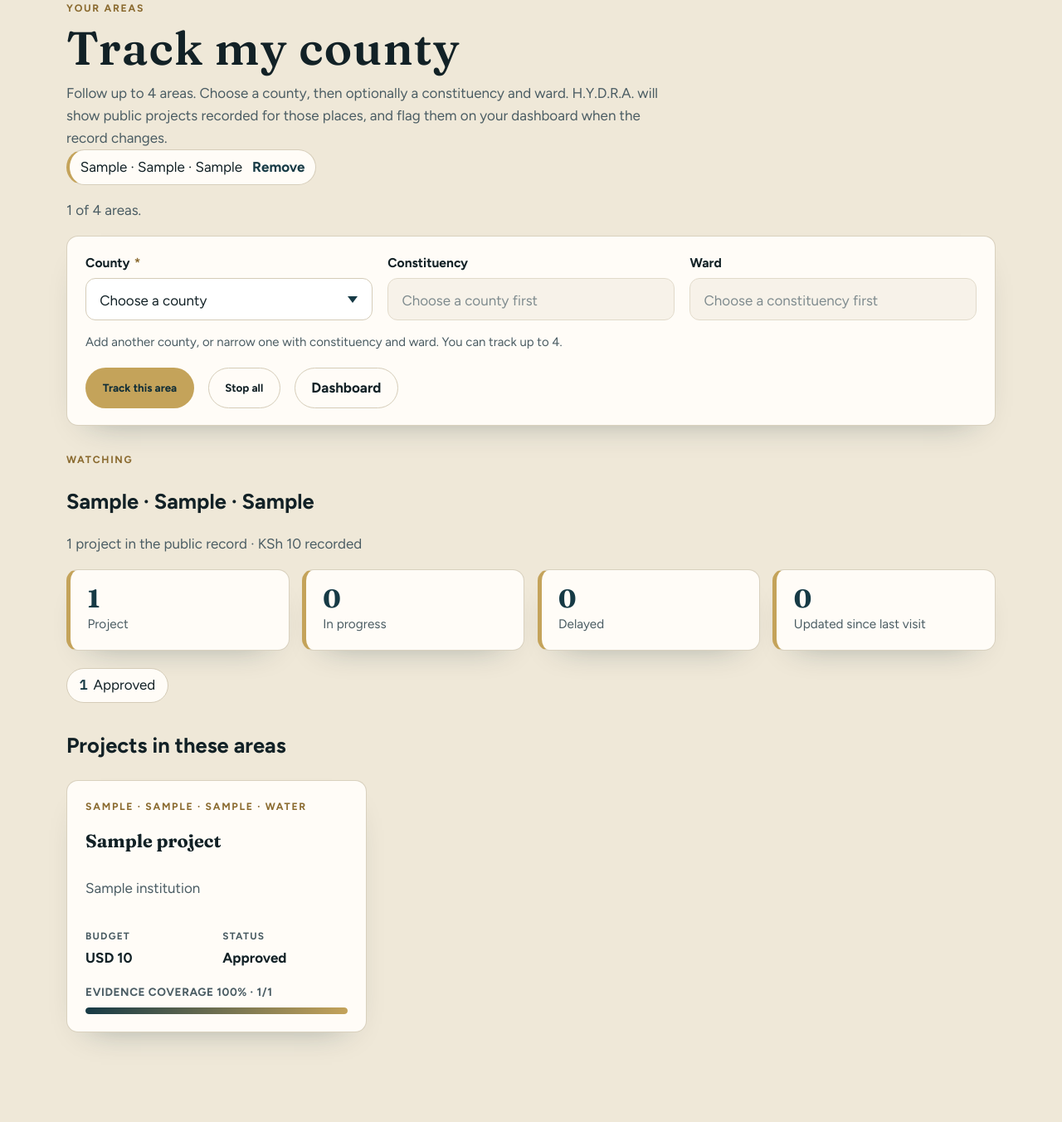
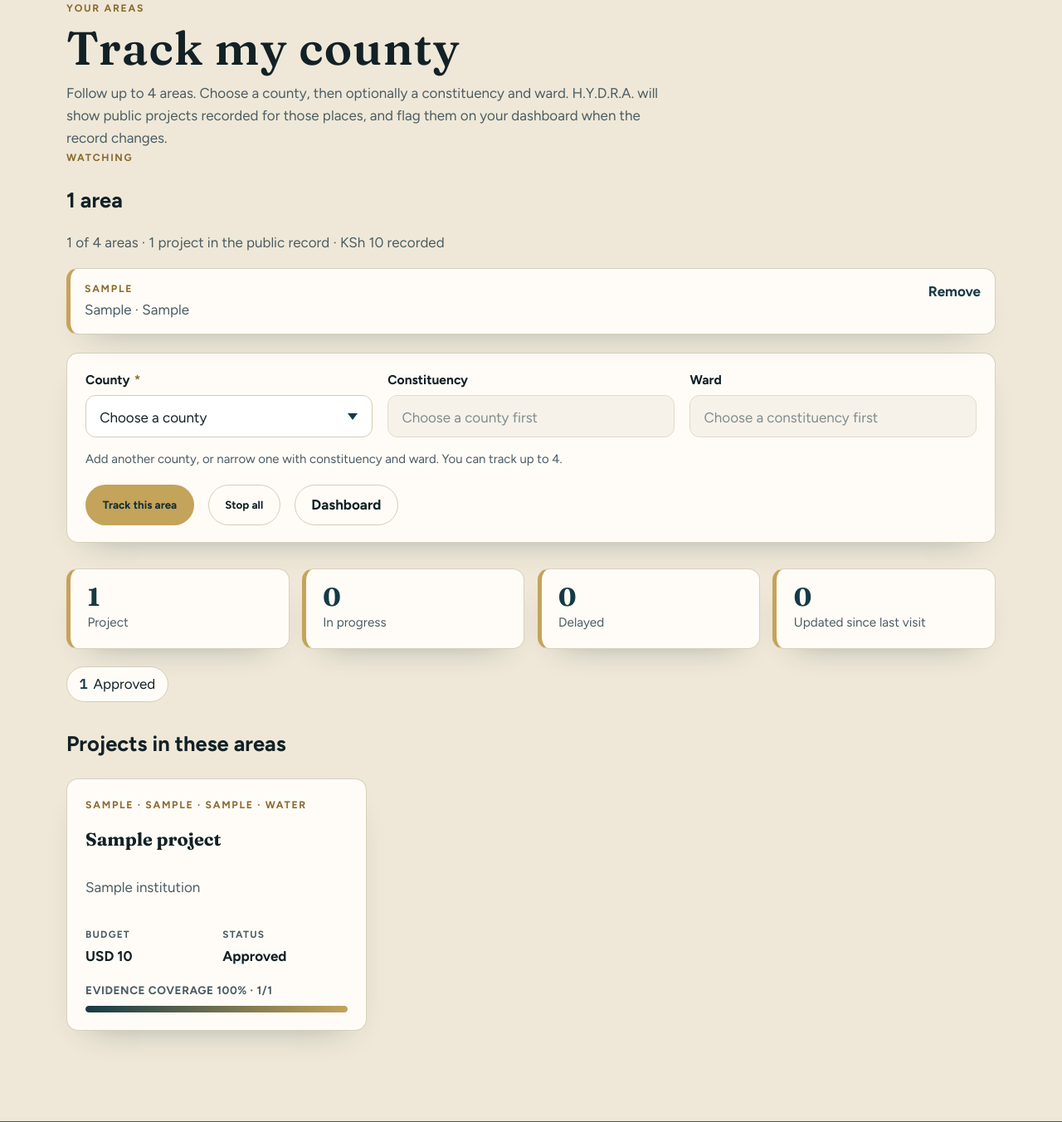
Before and after one commit to dukelester/the_hydra, a Django app: page /accounts/my-county/ in a window 1280 px wide. Shown: the part 73-1425 px from the top of the page at 83% size. Run offline with Django 5.2, Linux system fonts and the light colour scheme; a user stored in the database is signed in; tables that the repository leaves empty hold one stand-in row (values such as "Sample post").

Commit message:
updated the dashboard for better tracking and visibility

```diff
--- a/static/css/app.css
+++ b/static/css/app.css
@@ -1517,44 +1517,36 @@ textarea:focus,
 .area-form .field .error { margin: 0; }
 .area-form-help { margin: 0 0 1.05rem; }
 .area-form .form-actions { margin-top: 0.15rem; }
-.area-watch-list {
+.area-limit h2 {
+  font-family: var(--font-display);
+  font-size: 1.45rem;
+  margin: 0.15rem 0 0.35rem;
+}
+.area-limit .form-actions { margin-top: 1rem; }
+.area-cards {
   list-style: none;
-  margin: 0 0 0.65rem;
+  margin: 0 0 1.3rem;
   padding: 0;
-  display: flex;
-  flex-wrap: wrap;
-  gap: 0.55rem;
-}
-.area-watch-list li {
-  display: inline-flex;
-  align-items: center;
-  gap: 0.7rem;
-  padding: 0.4rem 0.75rem;
+  display: grid;
+  grid-template-columns: repeat(auto-fit, minmax(14rem, 1fr));
+  gap: 0.75rem;
+}
+.area-cards.is-compact { margin-bottom: 1rem; }
+.area-card {
+  display: flex;
+  justify-content: space-between;
+  align-items: flex-start;
+  gap: 0.75rem;
+  padding: 0.85rem 1rem;
   background: var(--card);
   border: 1px solid rgba(213, 204, 184, 0.95);
-  border-left: 4px solid var(--gold);
-  border-radius: 999px;
-}
-.area-watch-list form { margin: 0; }
-.area-watch-list {
-  list-style: none;
-  margin: 0 0 0.65rem;
-  padding: 0;
-  display: flex;
-  flex-wrap: wrap;
-  gap: 0.55rem;
-}
-.area-watch-list li {
-  display: inline-flex;
-  align-items: center;
-  gap: 0.7rem;
-  padding: 0.4rem 0.75rem;
-  background: var(--card);
-  border: 1px solid rgba(213, 204, 184, 0.95);
-  border-left: 4px solid var(--gold);
-  border-radius: 999px;
-}
-.area-watch-list form { margin: 0; }
+  border-left: 5px solid var(--gold);
+  border-radius: var(--radius);
+  box-shadow: var(--shadow);
+}
+.area-card .eyebrow { margin-bottom: 0.15rem; }
+.area-card-place { margin: 0; color: var(--ink-soft); }
+.area-card form { margin: 0; }
 .area-feed-head { margin: 0 0 1rem; }
 .area-feed-head h2 { margin-bottom: 0.25rem; }
 .area-stats { margin-bottom: 1.2rem; }
--- /dev/null
+++ b/templates/accounts/_area_watch_cards.html
@@ -0,0 +1,18 @@
+<ul class="area-cards{% if compact %} is-compact{% endif %}">
+  {% for watch in watches %}
+    <li class="area-card">
+      <div>
+        <p class="eyebrow">{{ watch.county }}</p>
+        <p class="area-card-place">
+          {% if watch.constituency %}{{ watch.constituency }}{% else %}Whole county{% endif %}{% if watch.ward %} · {{ watch.ward }}{% endif %}
+        </p>
+      </div>
+      {% if removable %}
+        <form method="post">
+          {% csrf_token %}
+          <button class="text-link" type="submit" name="remove" value="{{ watch.pk }}">Remove</button>
+        </form>
+      {% endif %}
+    </li>
+  {% endfor %}
+</ul>
--- a/templates/accounts/dashboard.html
+++ b/templates/accounts/dashboard.html
@@ -50,7 +50,8 @@
       <a class="text-link" href="{% url 'accounts:my-county' %}">{% if area.watching %}Open feed{% else %}Set up{% endif %}</a>
     </div>
     {% if area.watching %}
-      <p class="muted">Watching {{ area.label }}. {{ area.area_count }} project{{ area.area_count|pluralize }} in the record{% if area.area_update_count %} · {{ area.area_update_count }} updated since your last visit{% endif %}.</p>
+      <p class="muted">{{ area.watch_count }} area{{ area.watch_count|pluralize }} · {{ area.area_count }} project{{ area.area_count|pluralize }} in the record{% if area.area_update_count %} · {{ area.area_update_count }} updated since your last visit{% endif %}.</p>
+      {% include "accounts/_area_watch_cards.html" with watches=area.watches compact=True %}
       <div class="card-grid dashboard-recent">
         {% for project in area.projects|slice:":4" %}
           {% include "components/project_card.html" %}
--- a/templates/accounts/my_county.html
+++ b/templates/accounts/my_county.html
@@ -8,19 +8,15 @@
 </section>
 
 <section class="area-page">
-  {% if area.watches %}
-    <ul class="area-watch-list">
-      {% for watch in area.watches %}
-        <li>
-          <span>{{ watch.label }}</span>
-          <form method="post">
-            {% csrf_token %}
-            <button class="text-link" type="submit" name="remove" value="{{ watch.pk }}">Remove</button>
-          </form>
-        </li>
-      {% endfor %}
-    </ul>
-    <p class="muted">{{ area.watch_count }} of {{ area.max_watches }} area{{ area.max_watches|pluralize }}.</p>
+  {% if area.watching %}
+    <header class="area-feed-head">
+      <div>
+        <p class="eyebrow">Watching</p>
+        <h2>{{ area.watch_count }} area{{ area.watch_count|pluralize }}</h2>
+        <p class="muted">{{ area.watch_count }} of {{ area.max_watches }} area{{ area.max_watches|pluralize }} · {{ area.area_count }} project{{ area.area_count|pluralize }} in the public record{% if area.total_budget %} · {{ area.total_budget }} recorded{% endif %}</p>
+      </div>
+    </header>
+    {% include "accounts/_area_watch_cards.html" with watches=area.watches removable=True %}
   {% endif %}
 
   {% if area.can_add %}
@@ -55,25 +51,20 @@
         <a class="btn btn-secondary" href="{% url 'accounts:dashboard' %}">Dashboard</a>
       </div>
     </form>
-  {% else %}
-    <p class="search-empty">You are tracking {{ area.max_watches }} areas. Remove one to add another.</p>
-    <div class="form-actions">
-      <form method="post">
+  {% elif area.watching %}
+    <aside class="area-form area-limit" role="status">
+      <p class="eyebrow">Limit reached</p>
+      <h2>You are tracking {{ area.max_watches }} areas</h2>
+      <p class="muted">Remove a card above to add a different county, constituency, or ward.</p>
+      <form class="form-actions" method="post">
         {% csrf_token %}
         <button class="btn btn-secondary" type="submit" name="intent" value="stop">Stop all</button>
+        <a class="btn btn-secondary" href="{% url 'accounts:dashboard' %}">Dashboard</a>
       </form>
-      <a class="btn btn-secondary" href="{% url 'accounts:dashboard' %}">Dashboard</a>
-    </div>
+    </aside>
   {% endif %}
 
   {% if area.watching %}
-    <header class="area-feed-head">
-      <div>
-        <p class="eyebrow">Watching</p>
-        <h2>{{ area.label }}</h2>
-        <p class="muted">{{ area.area_count }} project{{ area.area_count|pluralize }} in the public record{% if area.total_budget %} · {{ area.total_budget }} recorded{% endif %}</p>
-      </div>
-    </header>
     <div class="dashboard-stats area-stats">
       <div>
         <strong>{{ area.area_count }}</strong>
@@ -115,7 +106,7 @@
         {% for project in area.projects %}
           {% include "components/project_card.html" %}
         {% empty %}
-          <p class="search-empty">No projects are recorded for {{ area.label }} yet. The feed will fill as records are added.</p>
+          <p class="search-empty">No projects are recorded for these areas yet. The feed will fill as records are added.</p>
         {% endfor %}
       </div>
     </section>
```
Also changed, not shown: tests/test_area.py (+4 -1 lines).
